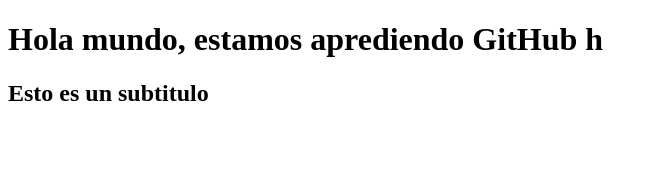
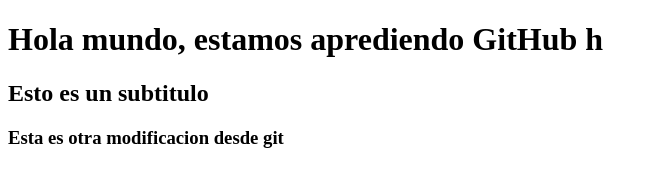
Before and after one commit to 97Progra/AprediendoGithub, a plain HTML site: page index.html in a window 1280 px wide. Shown: the whole page, without its empty margins (0-658 px from the left). Drawn offline with Linux system fonts and the light colour scheme.

Commit message:
Agrego h3

```diff
--- a/index.html
+++ b/index.html
@@ -8,5 +8,6 @@
 <body>
     <h1>Hola mundo, estamos aprediendo GitHub h</h1>
     <h2>Esto es un subtitulo</h2>
+    <h3>Esta es otra modificacion desde git</h3>
 </body>
 </html>
```
Also changed, not shown: 1 other file.
